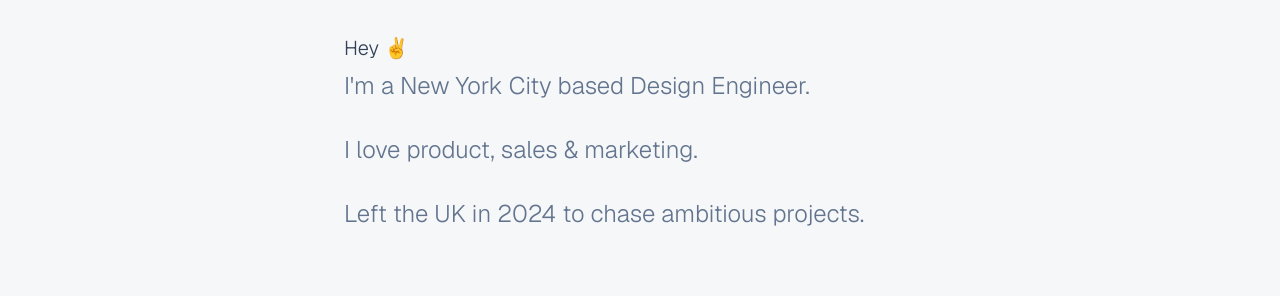
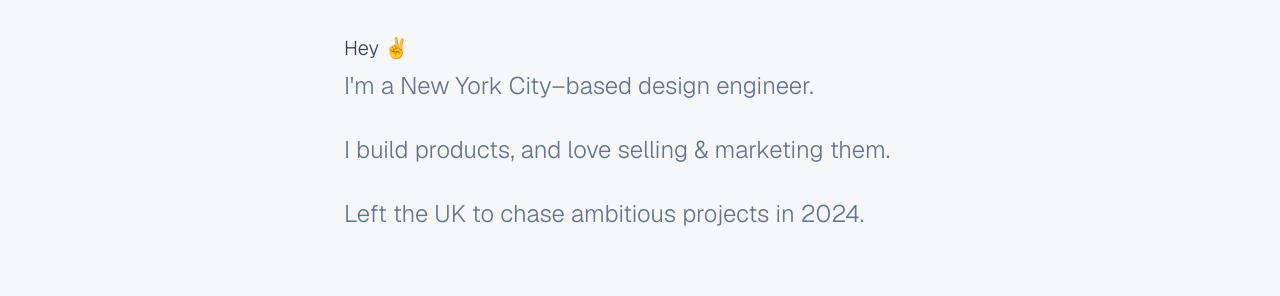
Before and after one commit to zaireallen/Zaire-Allen-Portfolio-2025, a React (Vite) app: page / in a window 1280 px wide. Shown: the part 166-462 px from the top of the page. Built offline with nearby package versions, Linux system fonts and the light colour scheme.

Commit message:
added env keys locally so we can start using posthog
updated the header to now display LC logo

```diff
--- a/src/components/ui/Header.tsx
+++ b/src/components/ui/Header.tsx
@@ -10,17 +10,23 @@ export function Header() {
                 </h2>
                 <div className="flex flex-col gap-2">
                     <h1 className="text-slate-500 dark:text-slate-100 font-light text-2xl pb-4">
-                        New York City–based design engineer
+                        New York City–based design engineer.
 
                         <br /> <br />
 
-                        I love product, sales & marketing.
+                        I build products, and love selling & marketing them.
 
                         <br /> <br />
                         Left the UK to chase ambitious projects in 2024.
 
                         <br /> <br />
-                        Ran <a href="https://www.lovecircular.com" target="_blank" rel="noopener noreferrer" className="transition-colors duration-200 hover:text-rose-600 dark:hover:text-rose-400 underline">Love Circular</a> for six years—a product-design bootcamp that launched tech careers.
+                        Ran <LinkPreview
+                            href="https://www.linkedin.com/company/lovecircular"
+                            target="_blank"
+                            rel="noopener noreferrer"
+                            url="https://www.linkedin.com/company/lovecircular"
+                            imageSrc="/assets/work/LC/lc-logo.png"
+                            isStatic>Love Circular</LinkPreview> for six years—a product-design bootcamp that launched tech careers.
                         <br /> <br />
 
                         Graduates earned $30M in graduate salaries in 2024. Mission accomplished.
@@ -40,7 +46,7 @@ export function Header() {
                         target="_blank"
                         rel="noopener noreferrer"
                         url="https://www.waypointdaily.com"
-                        imageSrc="/assets/work/Waypoint/Waypoint - Marketing Site - Desktop 1.webp"
+                        imageSrc="/assets/work/Waypoint/Waypoint - App - Desktop 1.webp"
                         isStatic>Waypoint</LinkPreview>
                 </h1>
             </section>
--- a/src/components/ui/HeaderShort.tsx
+++ b/src/components/ui/HeaderShort.tsx
@@ -8,14 +8,14 @@ export function HeaderShort() {
                 </h2>
                 <div className="flex flex-col gap-2">
                     <h1 className="text-slate-500 dark:text-slate-100 font-light text-2xl pb-4">
-                        I'm a New York City based Design Engineer.
+                        I'm a New York City–based design engineer.
 
                         <br /> <br />
 
-                        I love product, sales & marketing.
+                        I build products, and love selling & marketing them.
 
                         <br /> <br />
-                        Left the UK in 2024 to chase ambitious projects.
+                        Left the UK to chase ambitious projects in 2024.
 
                     </h1>
                 </div>
```
Also changed, not shown: public/assets/work/LC/lc-logo.png (added), 1 other file (tests, documents, lock files or other folders).
